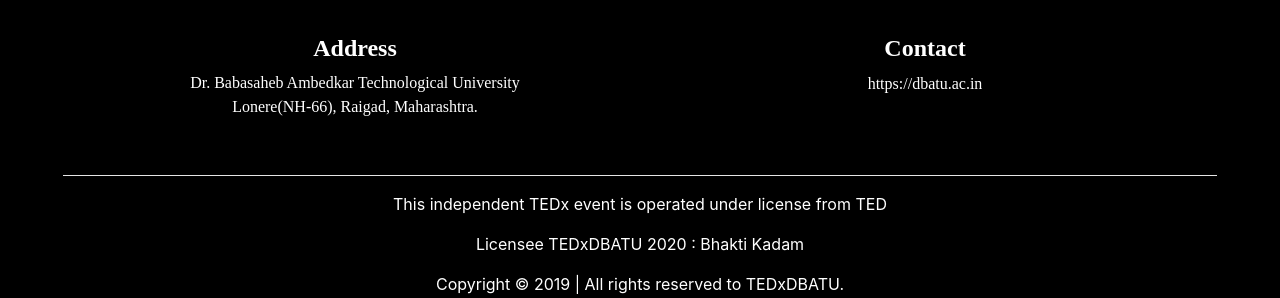
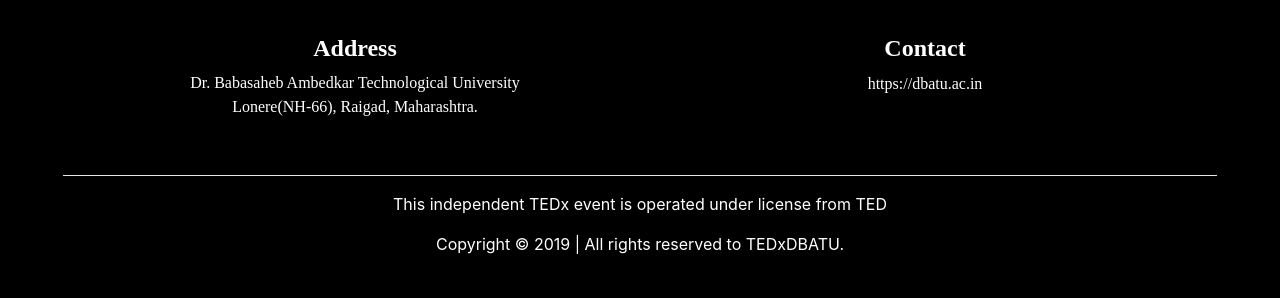
Before and after one commit to Shivamtarone1999/TEDxDBATU, a plain HTML site: page speakers.html in a window 1280 px wide. Shown: the part 1039-1337 px from the top of the page. Drawn offline with nearby package versions, Linux system fonts and the light colour scheme; a web font is replaced by a local one.

Commit message:
Update speakers.html

```diff
--- a/speakers.html
+++ b/speakers.html
@@ -171,7 +171,6 @@
     <hr class="ml-5 mr-5" style="background-color: #fff;">
 
     <p>This independent TEDx event is operated under license from TED</p>
-    <p>Licensee TEDxDBATU 2020 : Bhakti Kadam</p>
     <p>Copyright © 2019 | All rights reserved to TEDxDBATU.</p>
 
 </div>
```
